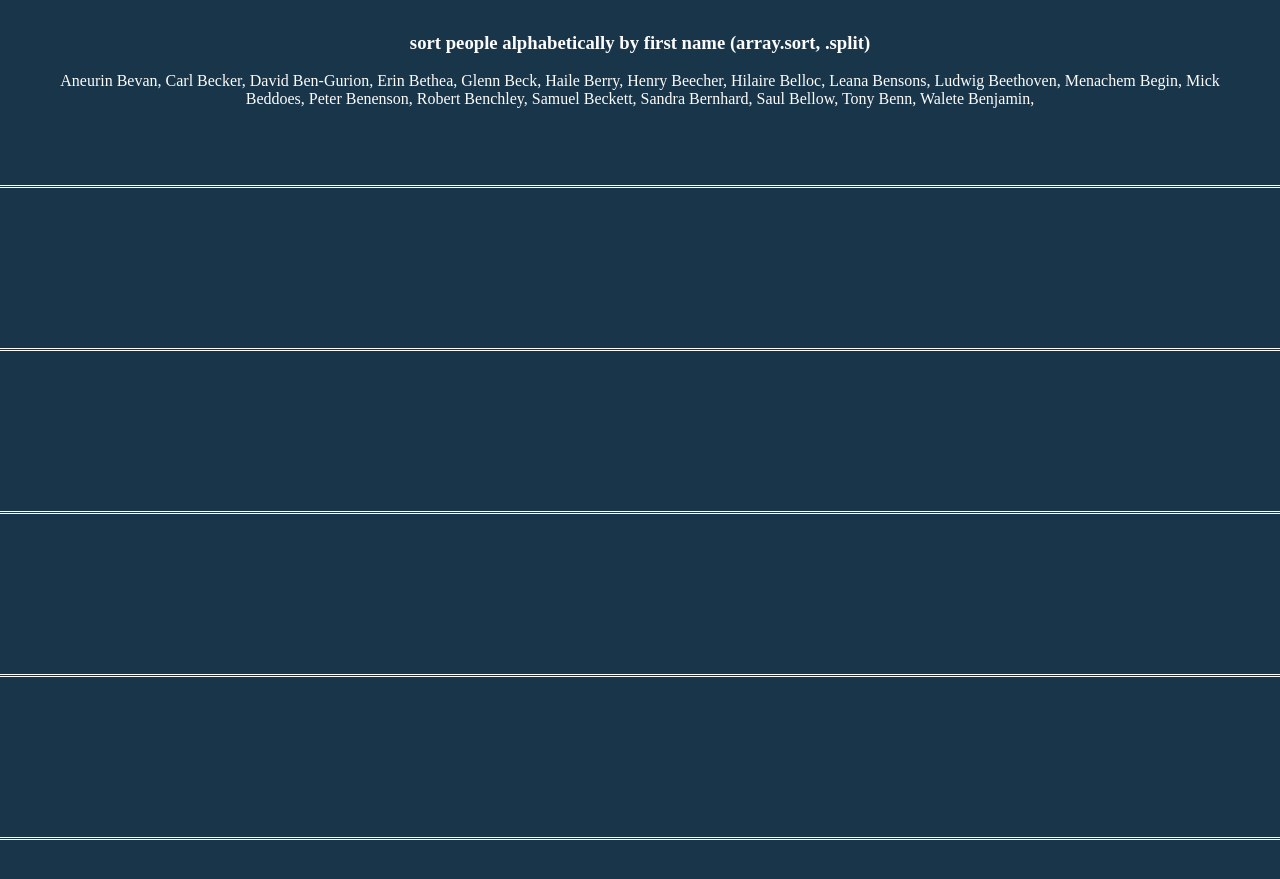
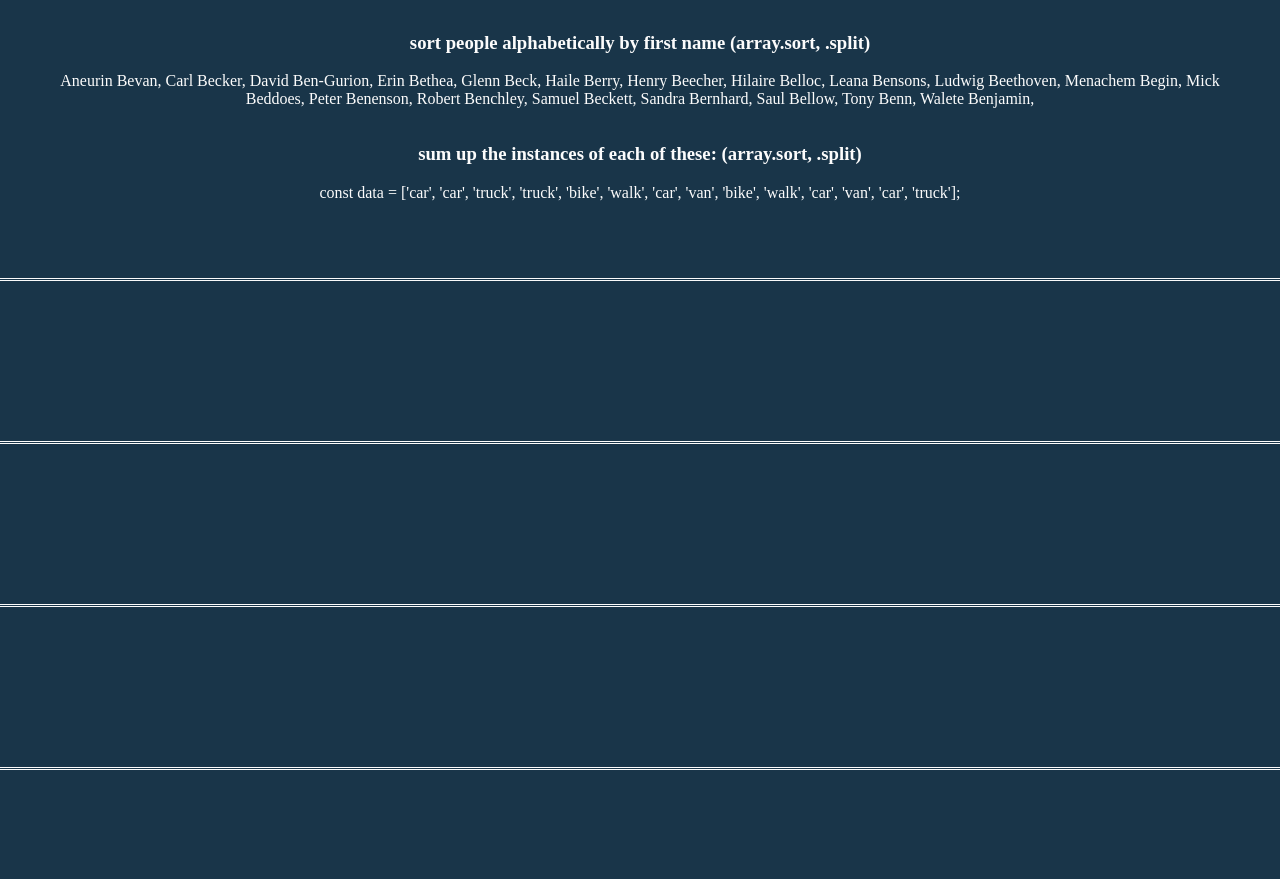
Before and after one commit to michal-krawczyk10/JavaScript30, a website built with webpack: page src/pages/index.html in a window 1280 px wide. Shown: the part 3283-4162 px from the top of the page. Built offline with nearby package versions, Linux system fonts and the light colour scheme.

Commit message:
feat: part 8 add html and array

```diff
--- a/src/js/index.js
+++ b/src/js/index.js
@@ -221,3 +221,7 @@ day4Alpha.forEach((arrayItem) => {
 	day4p7.innerHTML += `${b} ${a}, `;
 });
 console.log(day4Alpha);
+
+// 8. reduce exercise: sum up the instances of each of these in array:
+const d4Data = ['car', 'car', 'truck', 'truck', 'bike', 'walk','car', 'van', 'bike', 'walk', 'car', 'van', 'car', 'truck'];
+const day4p8 = document.querySelector('.day4__p8--js')
--- a/src/pages/index.html
+++ b/src/pages/index.html
@@ -302,8 +302,19 @@
 						<p class="day4__p5--js"></p>
 					</div>
 					<div>
-						<h3>sort people alphabetically by first name (array.sort, .split)</h3>
+						<h3>
+							sort people alphabetically by first name (array.sort, .split)
+						</h3>
 						<p class="day4__p7--js"></p>
+					</div>
+					<div>
+						<h3>sum up the instances of each of these: (array.sort, .split)</h3>
+						<p>
+							const data = ['car', 'car', 'truck', 'truck', 'bike', 'walk',
+							'car', 'van', 'bike', 'walk', 'car', 'van', 'car', 'truck'];
+						</p>
+						<p class="day4__p8--js">
+						</p>
 					</div>
 				</article>
 			</section>
```
